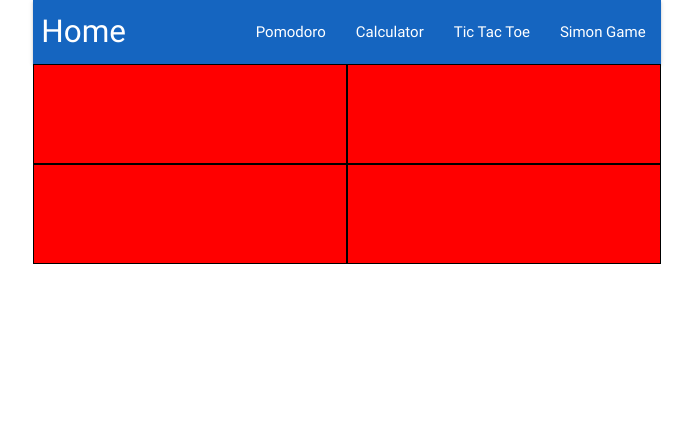
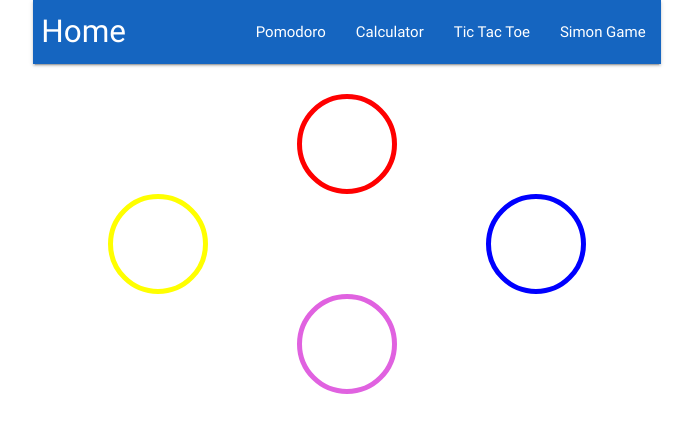
Before and after one commit to ajdeleon/freecodecamp-advanced-front-end-projects, a React (Create React App) app: page /simon in a window 1280 px wide. Shown: the top 432 px of the page, without its empty margins (293-986 px from the left). Built offline with nearby package versions, Linux system fonts and the light colour scheme.

Commit message:
redesign game layout using flexbox instead of css grid

```diff
--- a/src/components/simon/Simon.css
+++ b/src/components/simon/Simon.css
@@ -1,11 +1,41 @@
 .Simon-container {
-  margin: auto;
-  display: grid;
-  grid-template-columns: 1fr 1fr;
-  grid-auto-rows: 100px;
+  margin: 2em 5em;
 }
 
 .game-button {
-  border: 1px solid black;
-  background-color: red;
+  border: 5px solid;
+  height: 100px;
+  width: 100px;
+  border-radius: 100%
 }
+
+.first-row {
+  display: flex;
+  justify-content: center;
+}
+
+.second-row {
+  display: flex;
+  justify-content: space-between
+}
+
+.third-row {
+  display: flex;
+  justify-content: center;
+}
+
+#one {
+  border-color: red;
+}
+
+#two {
+  border-color: yellow;
+}
+
+#three {
+  border-color: blue;
+}
+
+#four {
+  border-color: rgb(224, 98, 224);
+}
--- a/src/components/simon/Simon.js
+++ b/src/components/simon/Simon.js
@@ -4,10 +4,16 @@ import './Simon.css'
 const Simon = () => {
   return (
     <div className="Simon-container">
-      <div className="game-button"></div>
-      <div className="game-button"></div>
-      <div className="game-button"></div>
-      <div className="game-button"></div>
+      <div className="first-row">
+        <div className="game-button" id="one"></div>
+      </div>
+      <div className="second-row">
+        <div className="game-button" id="two"></div>
+        <div className="game-button" id="three"></div>
+      </div>
+      <div className="third-row">
+        <div className="game-button" id="four"></div>
+      </div>
     </div>
   )
 }
```
